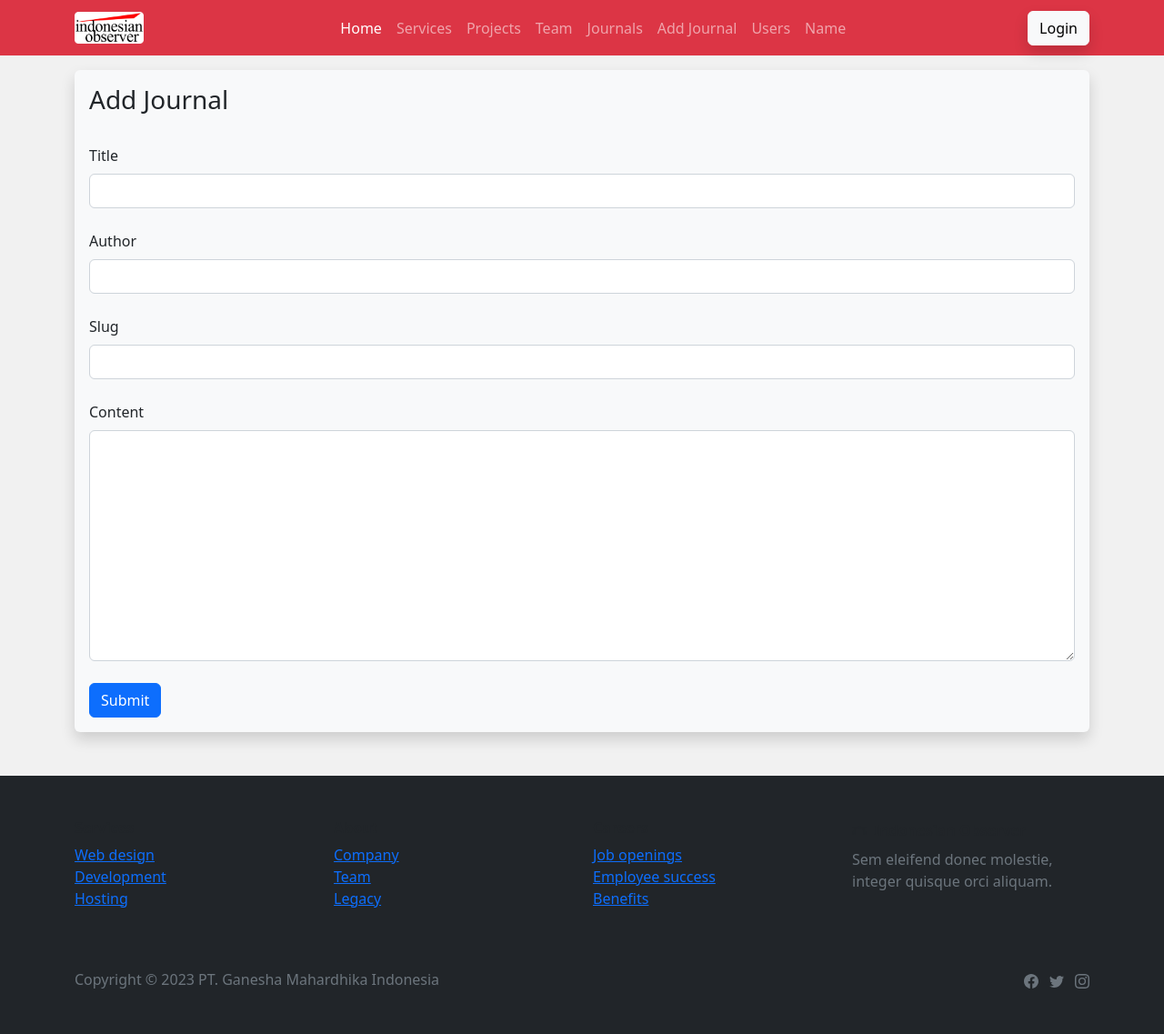
After one commit to KevinMarcelino5/IndonesianObserver-Flask, a Flask app: page /add_journal in a window 1280 px wide. The commit adds this page. Shown: the whole page at 91% size. Run offline with Flask 3, Linux system fonts and the light colour scheme.

Commit message:
add journal post, change users form and table

```diff
--- a/app.py
+++ b/app.py
@@ -6,6 +6,7 @@ from datetime import datetime
 from flask_sqlalchemy import SQLAlchemy
 from flask_migrate import Migrate
 from werkzeug.security import generate_password_hash, check_password_hash
+from wtforms.widgets import TextArea
 
 
 
@@ -22,6 +23,68 @@ app.config['SECRET_KEY'] = "Indonesia raya merdeka merdeka, tanahku negeriku yan
 # initialize database
 db = SQLAlchemy(app)
 migrate = Migrate(app, db)
+
+# Create a Journal model
+class Journals(db.Model):
+    id = db.Column(db.Integer, primary_key=True)
+    title = db.Column(db.String(255))
+    content = db.Column(db.Text)
+    author = db.Column(db.String(255))
+    date_posted = db.Column(db.DateTime, default=datetime.utcnow)
+    slug = db.Column(db.String(255))
+
+# create journals form
+class JournalForm(FlaskForm):
+    title = StringField('Title', validators=[DataRequired()])
+    content = StringField('Content', validators=[DataRequired()], widget=TextArea())
+    author = StringField('Author', validators=[DataRequired()])
+    slug = StringField('Slug', validators=[DataRequired()])
+    submit = SubmitField('Submit')
+
+# create journal page
+@app.route('/add_journal', methods=['GET','POST'])
+def add_journal():
+    form = JournalForm()
+
+    if form.validate_on_submit():
+        journal = Journals(title=form.title.data,
+                     content=form.content.data,
+                     author=form.author.data,
+                     slug=form.slug.data)
+        # Clear form
+        form.title.data = ''
+        form.content.data = ''
+        form.author.data = ''
+        form.slug.data = ''
+        # add to db
+        db.session.add(journal)
+        db.session.commit()
+
+        flash("Journal submitted successfully")
+
+    return render_template('add_journal.html', form=form, judul='Add Journal')
+
+@app.route('/journals')
+def journals():
+    journals = Journals.query.order_by(Journals.date_posted)
+    # grab all journals from db
+    return render_template('journals.html', journals=journals, judul='Journals')
+
+@app.route('/journals/<int:id>')
+def journal(id):
+    journal = Journals.query.get_or_404(id)
+    return render_template('journal.html', journal=journal, judul='Journal')
+
+# Jdon thing
+@app.route('/date')
+def get_current_date():
+    Pekerjaan = {
+        "Kevin" : "programmer",
+        "Efan" : "Karyawan",
+        "Philip":"Koki"
+    }
+
+    return Pekerjaan
 
 
 # create Model
@@ -64,6 +127,7 @@ def delete(id):
         our_users = Users.query.order_by(Users.date_added)
 
         return render_template('add_user.html',
+                            judul='Add User',
                             form=form,
                             name=name,
                             our_users=our_users)
@@ -71,6 +135,7 @@ def delete(id):
     except:
         flash('There was a problem deleting user')
         return render_template('add_user.html',
+                            judul='Add User',
                             form=form,
                             name=name,
                             our_users=our_users)
@@ -97,18 +162,28 @@ def update(id):
             db.session.commit()
             flash('User updated successfully')
             return render_template('update.html',
+                                   judul='Update User',
                                    form=form,
                                    name_to_update=name_to_update)
         except:
             flash('Error! looks like there a problem, try again (#except)')
             return render_template('update.html',
+                                   judul='Update User',
                                    form=form,
                                    name_to_update=name_to_update)
     else:
         return render_template('update.html',
+                                judul='Update User',
                                 form=form,
                                 name_to_update=name_to_update,
                                 id=id)
+
+# create a password form
+class PasswordForm(FlaskForm):
+    email = StringField("Whats your email ?", validators=[DataRequired()])
+    password_hash = PasswordField("Whats your password ?", validators=[DataRequired()])
+
+    submit = SubmitField("Submit")
 
 # create a form class
 class NamerForm(FlaskForm):
@@ -137,12 +212,16 @@ def add_user():
         form.favorite_food.data = ''
         form.password_hash.data = ''
         flash('User Added successfully')
-    our_users = Users.query.order_by(Users.date_added)
 
     return render_template('add_user.html',
+                           judul='Add User',
                            form=form,
-                           name=name,
-                           our_users=our_users)
+                           name=name,)
+
+@app.route('/users')
+def users():
+    our_users = Users.query.order_by(Users.date_added)
+    return render_template('users.html', our_users=our_users)
 
 
 # route decorateor
@@ -152,25 +231,57 @@ def index():
     stuff = "This is <strong>Bold</strong> text"
     favorite_martabak = ['Coklat','Kacang','Keju','Susu',47]
     return render_template('index.html',
+                           judul='Home',
                            first_name=first_name,
                            stuff=stuff,
                            favorite_martabak=favorite_martabak)
 
-@app.route('/user/<name>')
-def user(name):
-    return render_template("user.html", user_name=name)
+# @app.route('/user/<name>')
+# def user(name):
+#     name='golojo'
+#     return render_template("user.html", name=name, judul='user name')
 
 # custom error page
 
 # invalid URL
 @app.errorhandler(404)
 def page_not_found(e):
-    return render_template('404.html'), 404
+    return render_template('404.html', judul='404'), 404
 
 # Internal Server error
 @app.errorhandler(500)
 def page_not_found(e):
-    return render_template('404.html'), 500
+    return render_template('500.html', judul='500'), 500
+
+# password test page
+@app.route('/test_pw', methods=['GET', 'POST'])
+def test_pw():
+    email = None
+    password = None
+    pw_to_check = None
+    passed = None
+    form = PasswordForm()
+
+    # validator form
+    if form.validate_on_submit():
+        email = form.email.data
+        password = form.password_hash.data
+        # clear form
+        form.email.data = ''
+        form.password_hash.data = ''
+
+        # lookup user by email
+        pw_to_check = Users.query.filter_by(email=email).first()
+
+        # check hashed password
+        passed = check_password_hash(pw_to_check.password_hash, password)
+
+    return render_template('test_pw.html',
+                           email = email,
+                           password = password,
+                           pw_to_check=pw_to_check,
+                           passed = passed,
+                           form = form)
 
 # name page
 @app.route('/name', methods=['GET', 'POST'])
@@ -184,5 +295,6 @@ def name():
         flash("FOrm submitted successfully")
 
     return render_template('name.html',
+                           judul='Name',
                            name = name,
                            form = form)
--- /dev/null
+++ b/templates/add_journal.html
@@ -0,0 +1,37 @@
+{% extends 'base.html' %}
+
+{% block content %}
+
+    <div class="container">
+
+    {% for message in get_flashed_messages() %}
+        <div class="alert alert-warning alert-dismissible fade show" role="alert">
+            <strong>{{ name }}</strong> {{ message }}
+            <button type="button" class="btn-close" data-bs-dismiss="alert" aria-label="Close"></button>
+        </div>
+    {% endfor %}
+
+        <div class="shadow p-3 mb-5 mt-3 bg-body-tertiary rounded bg-light">
+            <h3>Add Journal</h3>
+                <br>
+                <form method="POST">
+                    {{ form.hidden_tag() }}
+
+                    {{ form.title.label(class="form-label") }}
+                    {{ form.title(class="form-control") }}
+                    <br>
+                    {{ form.author.label(class="form-label") }}
+                    {{ form.author(class="form-control") }}
+                    <br>
+                    {{ form.slug.label(class="form-label") }}
+                    {{ form.slug(class="form-control") }}
+                    <br>
+                    {{ form.content.label(class="form-label") }}
+                    {{ form.content(class="form-control", rows="10") }}
+                    <br>
+                    {{ form.submit(class="btn btn-primary") }}
+                </form>
+        </div>
+    </div>
+
+{% endblock %}
--- a/templates/base.html
+++ b/templates/base.html
@@ -4,7 +4,7 @@
 <head>
     <meta charset="utf-8">
     <meta name="viewport" content="width=device-width, initial-scale=1.0, shrink-to-fit=no">
-    <title>Home | Indonesian Observer</title>
+    <title>{{ judul }} | Indonesian Observer</title>
     <link rel="stylesheet" href="https://cdn.jsdelivr.net/npm/bootstrap@5.2.3/dist/css/bootstrap.min.css">
     <link rel="stylesheet" href="https://fonts.googleapis.com/css?family=Inter:300italic,400italic,600italic,700italic,800italic,400,300,600,700,800&amp;display=swap">
     <link rel="stylesheet" href="{{ url_for('static', filename='css/style.css') }}">
@@ -26,7 +26,7 @@
                     <ul class="list-unstyled">
                         <li><a href="#">Web design</a></li>
                         <li><a href="#">Development</a></li>
-                        <li><a href="#">Hosting</a></li>
+                        <li><a href="https://www.hostinger.com">Hosting</a></li>
                     </ul>
                 </div>
                 <div class="col-sm-4 col-md-3 text-center text-lg-start d-flex flex-column">
--- a/templates/navbar.html
+++ b/templates/navbar.html
@@ -1,19 +1,21 @@
 
 <nav class="navbar navbar-dark bg-danger navbar-expand-md sticky-top " id="mainNav">
     <div class="container">
-        <a class="navbar-brand" href="#">
+        <a class="navbar-brand" href="/">
             <img src="{{ url_for('static', filename='img/logo-IO.png')}}" height="35" alt="">
           </a>
                 <button data-bs-toggle="collapse" class="navbar-toggler" data-bs-target="#navcol-1"><span class="visually-hidden">Toggle navigation</span><span class="navbar-toggler-icon"></span></button>
         <div class="collapse navbar-collapse" id="navcol-1">
             <ul class="navbar-nav mx-auto">
-                <li class="nav-item"><a class="nav-link active" href="/">Home</a></li>
+                <li class="nav-item"><a class="nav-link active" href="{{ url_for('index') }}">Home</a></li>
                 <li class="nav-item"><a class="nav-link" href="services.html">Services</a></li>
-                <li class="nav-item"><a class="nav-link" href="projects.html">Projects</a></li><!-- <li class="nav-item"><a class="nav-link" href="products.html">Products</a></li> -->
+                <li class="nav-item"><a class="nav-link" href="projects.html">Projects</a></li>
+                <!-- <li class="nav-item"><a class="nav-link" href="products.html">Products</a></li> -->
                 <li class="nav-item"><a class="nav-link" href="team.html">Team</a></li>
-                <li class="nav-item"><a class="nav-link" href="{{ url_for('add_user') }}">Add User</a></li>
+                <li class="nav-item"><a class="nav-link" href="{{ url_for('journals') }}">Journals</a></li>
+                <li class="nav-item"><a class="nav-link" href="{{ url_for('add_journal') }}">Add Journal</a></li>
+                <li class="nav-item"><a class="nav-link" href="{{ url_for('users') }}">Users</a></li>
                 <li class="nav-item"><a class="nav-link" href="{{ url_for('name') }}">Name</a></li>
-                <li class="nav-item"><a class="nav-link" href="{{ url_for('user', name='Kevin') }}">User Profile</a></li>
             </ul><a class="btn btn-light shadow" role="button" href="/login">Login</a>
         </div>
     </div>
--- a/templates/user.html
+++ b/templates/user.html
@@ -1,7 +1,6 @@
 {% extends 'base.html' %}
 
 {% block content %}
-
-<h1>Hello {{ user_name | capitalize}}</h1>
+<h1>Hello</h1>
 
 {% endblock %}
```
Also changed, not shown: migrations/versions/0d5a8c338cf1_add_posts_model_part_3.py (added, +38 -0 lines), migrations/versions/28b0863cd110_add_posts_model.py (added, +32 -0 lines), migrations/versions/e18c10834fa9_change_to_journal_post.py (added, +49 -0 lines), templates/add_user.html (+1 -68 lines), templates/journal.html (added, +24 -0 lines), templates/journals.html (added, +30 -0 lines), templates/test_pw.html (added, +35 -0 lines), templates/users.html (added, +56 -0 lines).
